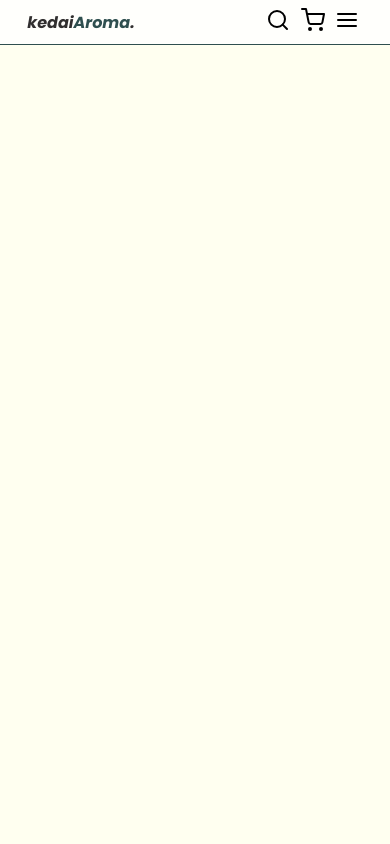
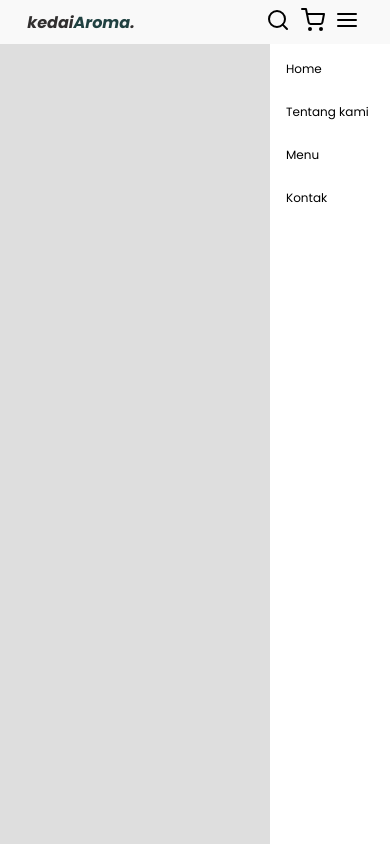
Before and after one commit to qadriaditya/Kedai-Kopi, a plain HTML site: page index.html in a window 390 px wide. Both pictures are taken after a click on the link 346 px from the left and 22 px from the top of the page. Drawn offline with nearby package versions, Linux system fonts and the light colour scheme.

Commit message:
update navbar
memperbarui navbar bagian hamburger

```diff
--- a/css/style.css
+++ b/css/style.css
@@ -1,6 +1,6 @@
 :root {
-  --primary: #2f4f4f;
-  --background: #fffff0;
+  --primary: #204141;
+  --background: #dedede;
 }
 
 * {
@@ -15,7 +15,7 @@
 body {
   font-family: "Poppins", sans-serif;
   background-color: var(--background);
-  color: #fffff0;
+  color: #ffffff;
 }
 
 /* Navbar */
@@ -25,7 +25,7 @@ body {
   align-items: center;
   padding: 1rem 7%;
   background-color: rgba(255, 255, 255, 0.8);
-  border-bottom: 1px solid var(--primary);
+  border-bottom: none;
   position: fixed;
   top: 0;
   left: 0;
@@ -101,7 +101,33 @@ body {
   }
 
   .navbar .navbar-nav {
-    display: none;
+    position: absolute;
+    top: 100%;
+    right: -100%;
+    background-color: #fff;
+    width: 15rem;
+    height: 100vh;
+    transition: 0.4s;
+  }
+
+  .navbar .navbar-nav.active {
+    right: 0;
+  }
+
+  .navbar .navbar-nav a {
+    color: #000000;
+    display: block;
+    margin: 1.5rem;
+    padding: 0.5rem;
+    font-size: 1.5rem;
+  }
+
+  .navbar .navbar-nav a::after {
+    transform-origin: 0 0;
+  }
+
+  .navbar .navbar-nav a:hover::after {
+    transform: scaleX(0.2);
   }
 }
 
--- a/index.html
+++ b/index.html
@@ -44,5 +44,8 @@
     <script>
       feather.replace();
     </script>
+
+    <!-- My javascript -->
+    <script src="js/script.js"></script>
   </body>
 </html>
--- /dev/null
+++ b/js/script.js
@@ -0,0 +1,9 @@
+console.log("Script loaded");
+
+// Toogle class active
+
+const navbarNav = document.querySelector(".navbar-nav");
+// ketika hamburger menu klik
+document.querySelector("#hamburger-menu").onclick = () => {
+  navbarNav.classList.toggle("active");
+};
```
